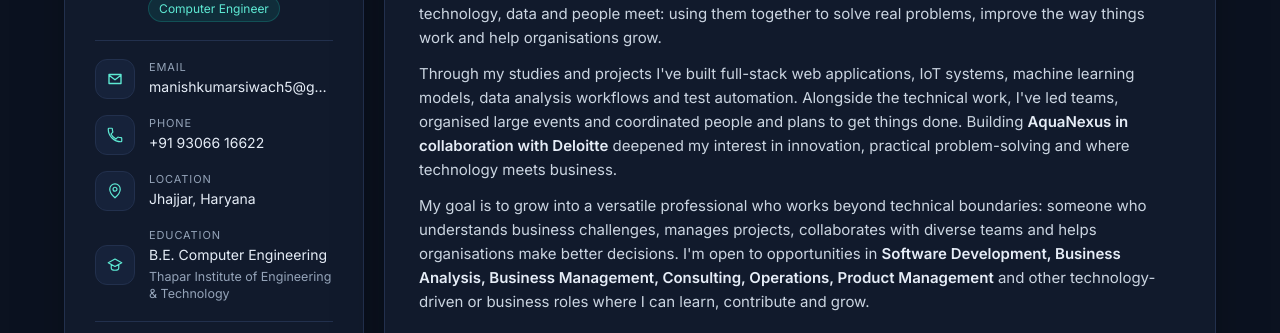
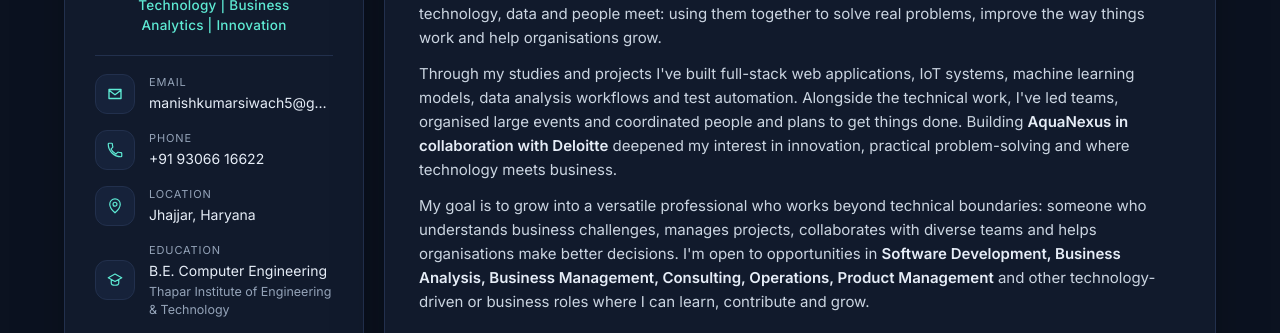
Before and after one commit to manishkumar-be/Portfolio, a plain HTML site: page index.html in a window 1280 px wide. Shown: the part 236-569 px from the top of the page. Drawn offline with Linux system fonts and the light colour scheme.

Commit message:
Change headline to Technology | Business | Analytics | Innovation
Co-Authored-By: Claude Opus 5.5 <noreply@anthropic.com>
Claude-Session: https://claude.ai/code/session_01PaMisgXfihufVNi27L7v8v

```diff
--- a/assets/css/style.css
+++ b/assets/css/style.css
@@ -414,3 +414,11 @@ textarea.input { resize: vertical; min-height: 120px; }
   .nav-link { font-size: 14.5px; padding: 20px 13px; }
   .page { padding-top: 64px; }
 }
+
+/* Headline under name */
+.role {
+  background: none; border: 0; padding: 0; border-radius: 0;
+  font-size: 13.5px; font-weight: 500; letter-spacing: .02em; line-height: 1.5;
+  color: var(--accent-2);
+}
+.role span { display: block; white-space: nowrap; }
--- a/index.html
+++ b/index.html
@@ -25,7 +25,7 @@
         </figure>
         <div class="identity">
           <h1 class="name">Manish Kumar</h1>
-          <p class="role">Computer Engineer</p>
+          <p class="role" aria-label="Technology, Business, Analytics, Innovation"><span>Technology | Business</span> <span>Analytics | Innovation</span></p>
         </div>
         <button class="sidebar-toggle" data-sidebar-btn aria-expanded="false">
           <span>Show contacts</span>
```
